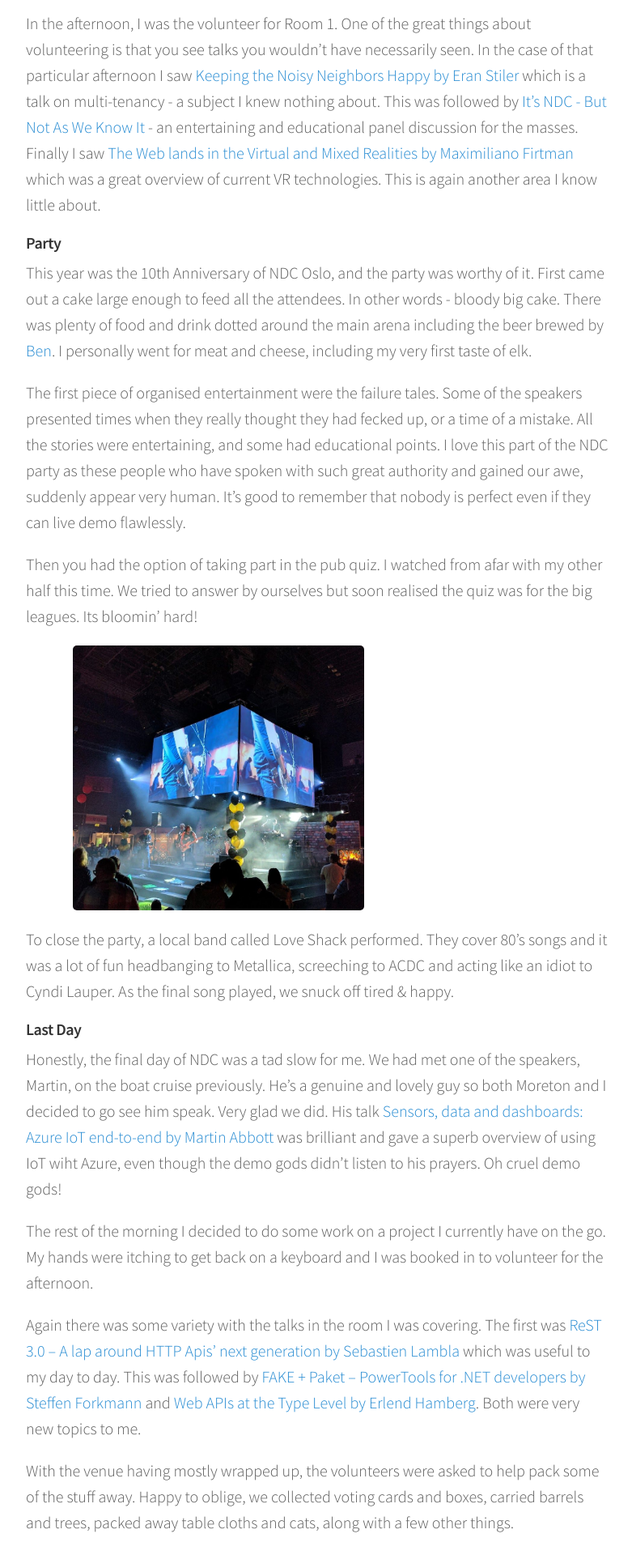
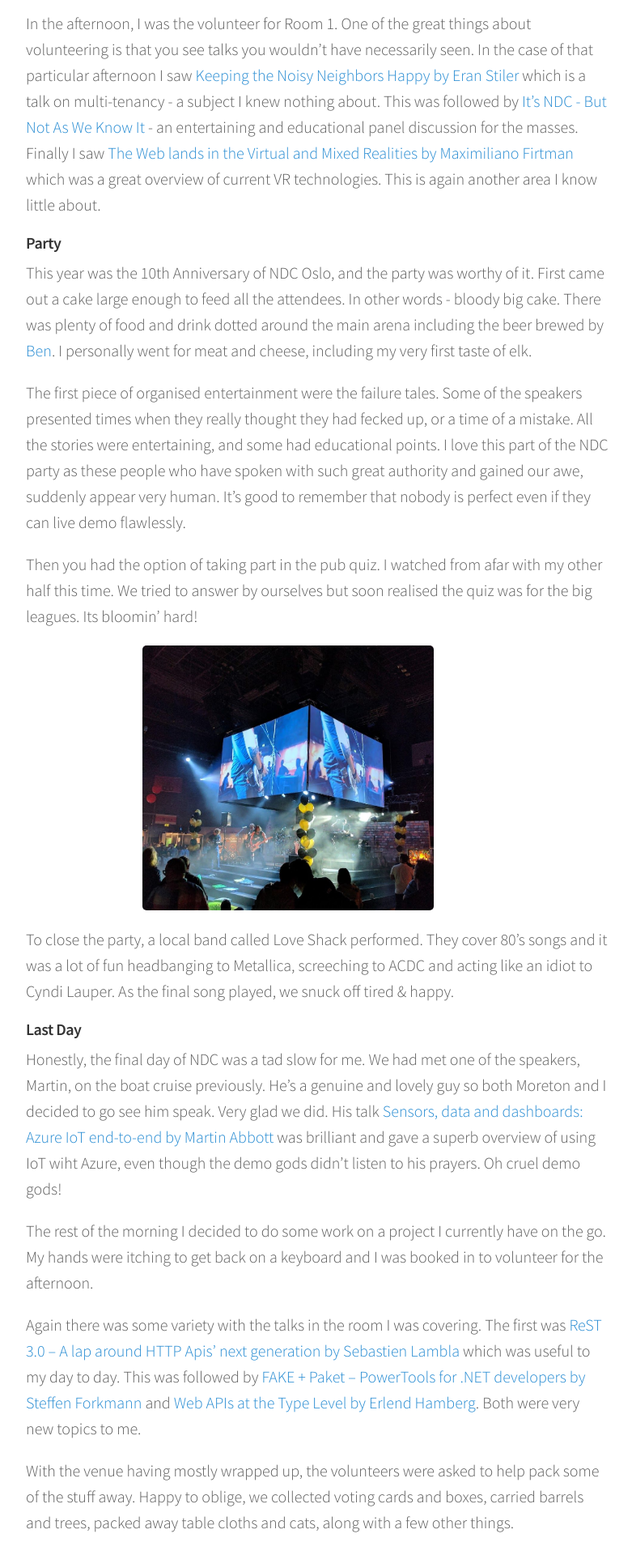
Before and after one commit to wordshaker/jesswhite_4, a Jekyll site: the page built from _posts/2017-06-19-ndcoslo2017-post.md, in a window 1280 px wide. Shown: the part 2925-4845 px from the top of the page at 81% size, without its empty margins (248-1029 px from the left). Built offline with Jekyll 4.4.1, drawn with Linux system fonts in a browser that asks for light colours; nearby versions of some CDN libraries.

Commit message:
formatting some text

````diff
--- a/_posts/2017-06-19-ndcoslo2017-post.md
+++ b/_posts/2017-06-19-ndcoslo2017-post.md
@@ -68,7 +68,7 @@ The first piece of organised entertainment were the failure tales. Some of the s
 
 Then you had the option of taking part in the pub quiz. I watched from afar with my other half this time. We tried to answer by ourselves but soon realised the quiz was for the big leagues. Its bloomin' hard!
 
-<div style="align:center; width:50%; margin-left: 8%;" markdown="1">
+<div style="align:center; width:50%; margin-left: 20%;" markdown="1">
 ![Party](/assets/images/2017-06-19/concert.jpg)
 </div>
 
@@ -101,6 +101,7 @@ You'll sing. You'll drink beer to help you reach that high note.
 You'll talk to amazing people. You'll drink beer for fuel.
 You'll drink beer.
 ```
+
 ```
 In Oslo:
 You'll look at your watch and marvel its still light outside. You'll drink beer to get over the shock.
````
